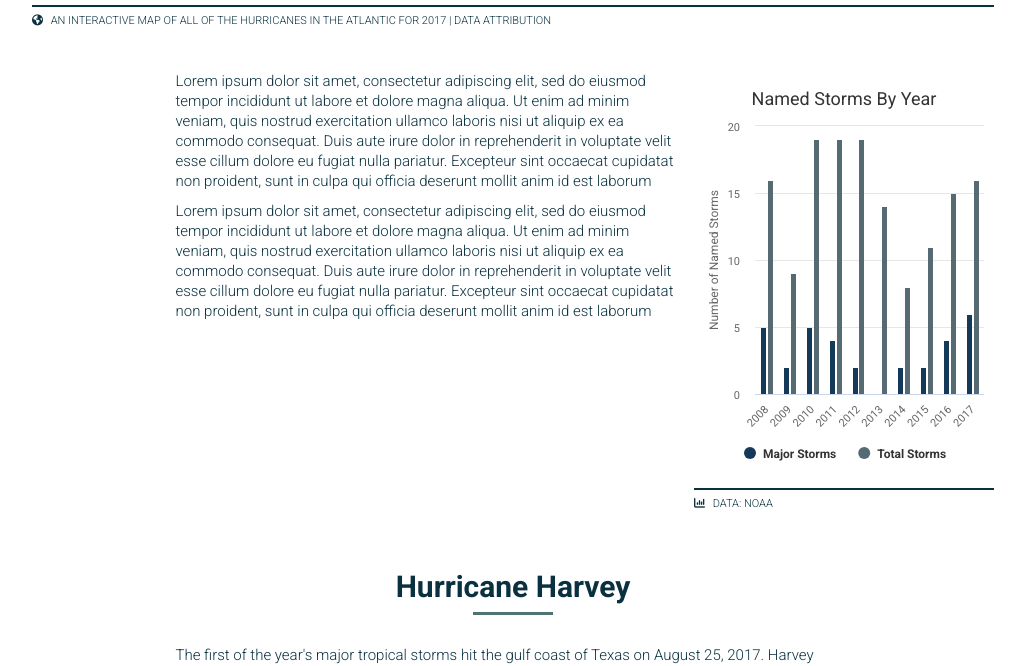
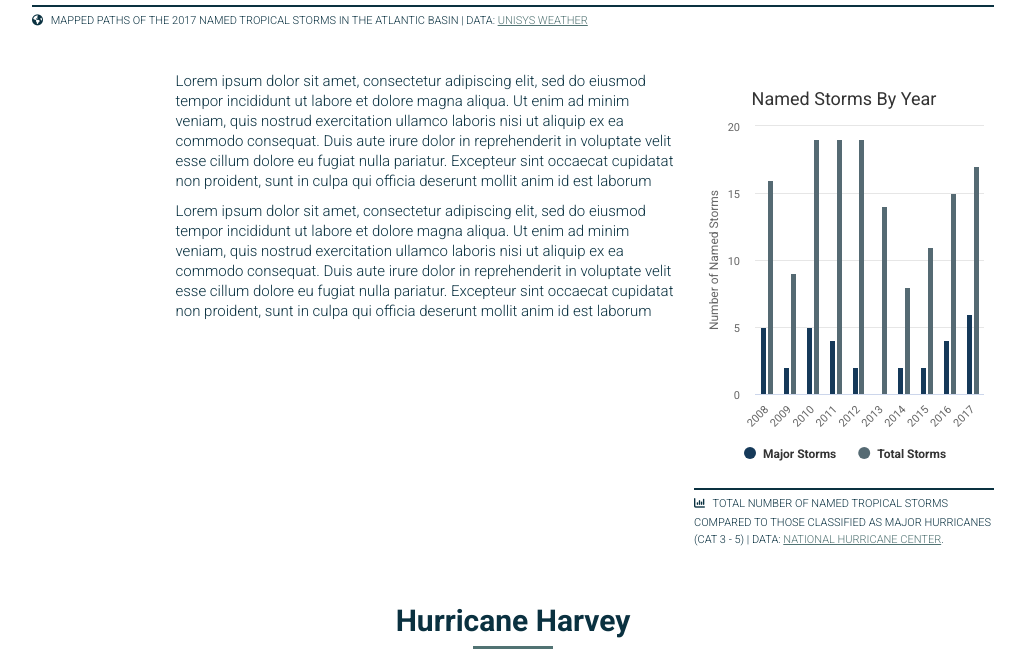
Before and after one commit to averyethomas/hurricane, a plain HTML site: page static/index.html in a window 1280 px wide. Shown: the part 1516-2182 px from the top of the page, without its empty margins (127-1152 px from the left). Drawn offline with nearby package versions, Linux system fonts and the light colour scheme; some packages are replaced by stand-ins of ours.

Commit message:
add some copy

```diff
--- a/static/assets/js/app.js
+++ b/static/assets/js/app.js
@@ -1686,7 +1686,7 @@ app.controller('namedStormCtrl', ['$scope', function ($scope) {
         { year: 2014, total: 8, major: 2 },
         { year: 2015, total: 11, major: 2 },
         { year: 2016, total: 15, major: 4 },
-        { year: 2017, total: 16, major: 6 }
+        { year: 2017, total: 17, major: 6 }
     ];
 
     $scope.years = [];
--- a/static/index.html
+++ b/static/index.html
@@ -29,7 +29,7 @@
         <div class="graphic" data-ng-controller="2017stormCtrl">
           <div class="full" id="stormMap"></div>
           <div class="caption">
-            <p><i class="fa fa-globe" aria-hidden="true"></i> An interactive map of all of the hurricanes in the Atlantic for 2017 | DATA ATTRIBUTION</p>
+            <p><i class="fa fa-globe" aria-hidden="true"></i> Mapped Paths of the 2017 Named Tropical Storms in the Atlantic Basin | DATA: <a href='http://weather.unisys.com/hurricane/atlantic/2017/index.php' target='_blank'>Unisys Weather</a></p>
           </div>
         </div>
         <div class="graphic right" data-ng-controller="namedStormCtrl">
@@ -37,7 +37,7 @@
             <div class="graph" id="namedStorms"></div>
           </div>
           <div class="caption">
-            <p><i class="fa fa-bar-chart" aria-hidden="true"></i> Data: NOAA</p>
+            <p><i class="fa fa-bar-chart" aria-hidden="true"></i> Total Number of Named Tropical Storms compared to those classified as Major Hurricanes (CAT 3 - 5) | Data: <a href='http://www.nhc.noaa.gov/data' target='_blank'>National Hurricane Center</a>.</p>
           </div>
         </div>
         <p>Lorem ipsum dolor sit amet, consectetur adipiscing elit, sed do eiusmod tempor incididunt ut labore et dolore magna aliqua. Ut enim ad minim veniam, quis nostrud exercitation ullamco laboris nisi ut aliquip ex ea commodo consequat. Duis aute irure dolor in reprehenderit in voluptate velit esse cillum dolore eu fugiat nulla pariatur. Excepteur sint occaecat cupidatat non proident, sunt in culpa qui officia deserunt mollit anim id est laborum</p>
@@ -109,13 +109,13 @@
     <div class="section content">
       <div class="container">
         <h3>Costs</h3>
-        <p>Lorem ipsum dolor sit amet, consectetur adipiscing elit, sed do eiusmod tempor incididunt ut labore et dolore magna aliqua. Ut enim ad minim veniam, quis nostrud exercitation ullamco laboris nisi ut aliquip ex ea commodo consequat. Duis aute irure dolor in reprehenderit in voluptate velit esse cillum dolore eu fugiat nulla pariatur. Excepteur sint occaecat cupidatat non proident, sunt in culpa qui officia deserunt mollit anim id est laborum.</p>
+        <p>After an intense hurricane season that left Houston under water and Puerto Rico without power, experts expect it to be one of the most expensive hurricane seasons on record. Only 5 years since 1980 have had costs over $50 Billion, with 2005 being the most expensive to date at $212.9 billion following Hurricane Rita, Hurricane Wilma and the catastrophic Hurricane Katrina.</p>
         <div class="graphic" data-ng-controller="costsCtrl">
           <div class="full">
             <div class="graph" id="costs"></div>
           </div>
           <div class="caption">
-            <p><i class="fa fa-line-chart" aria-hidden="true"></i> Total Hurricane Costs & Number of Storms Over $1 Billion | Data: <a href='https://www.ncdc.noaa.gov/billions' target='_blank'>NOAA National Centers for Environmetnal Information (NCEI) U.S. Billion-Dollar Weather and Climate Disasters (2017).</a></p>
+            <p><i class="fa fa-line-chart" aria-hidden="true"></i> Costs & Number of Storms Over $1 Billion By Year | Data: <a href='https://www.ncdc.noaa.gov/billions' target='_blank'>NOAA National Centers for Environmetnal Information (NCEI) U.S. Billion-Dollar Weather and Climate Disasters (2017).</a></p>
           </div>
         </div>
       </div>
```
Also changed, not shown: build/markup/index.pug, build/scripts/app.js.
